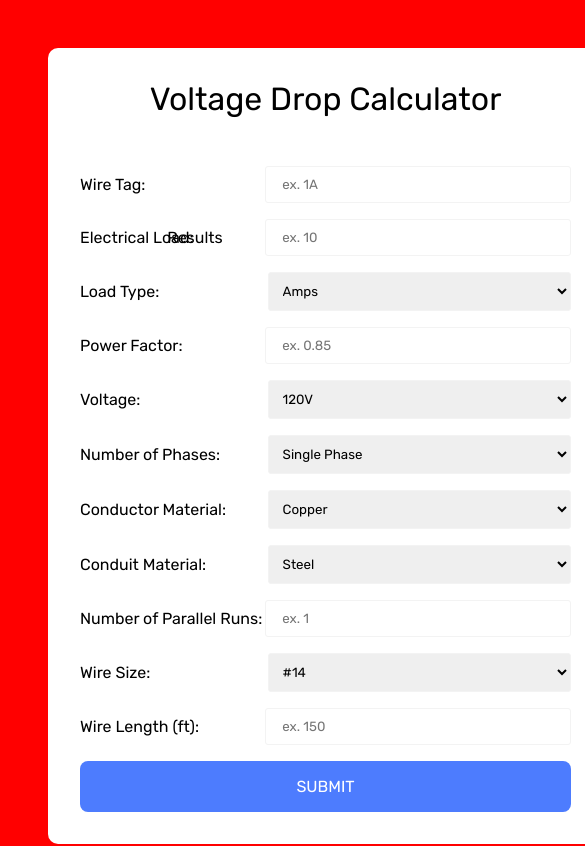
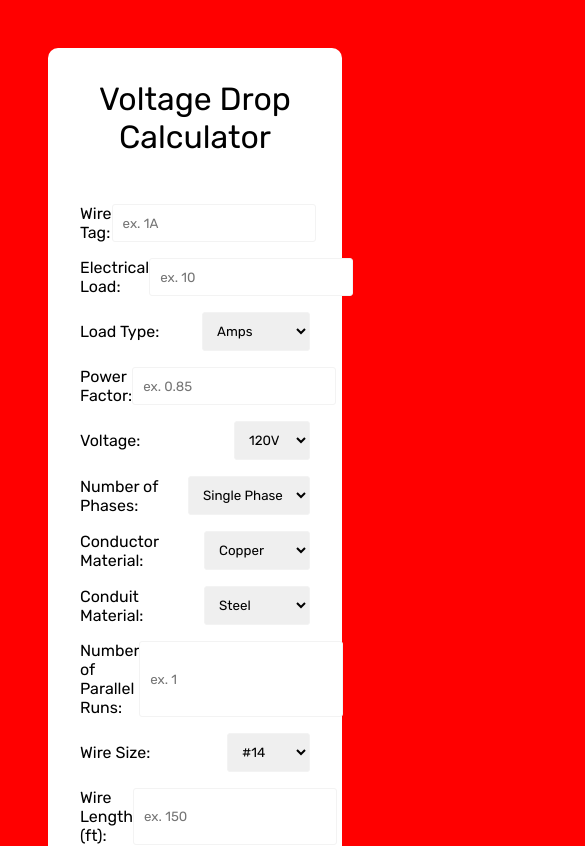
Before and after one commit to jrt5054/vd-calc, a React (Create React App) app: page / in a window 390 px wide. Shown: the top 846 px of the page, 585 px wide, since content can reach past the window. Built offline with nearby package versions, Linux system fonts and the light colour scheme.

Commit message:
update CSS
this is still in progress

```diff
--- a/src/CSS/App.css
+++ b/src/CSS/App.css
@@ -27,13 +27,7 @@ p {
   align-self: center;
 }
 
-/* part of input-div */
-.form-input, .form-select {
-  flex: 1.5 1 0;
-  padding: .75em;
-  border: 1px solid #f3f3f3;
-  border-radius: 3px;
-}
+
 
 .form-input {
   /* this adjusts the very small spacing difference between selects and text inputs */
@@ -126,9 +120,11 @@ li:first-child {
 /* BELOW IS FOR LARGE SCREENS */
 @media screen and (min-width: 1200px){
   .form-area-div {
-    width: 555px;
-    height: 100px;
+    /* min-width: 40vw; */
+    height: 100vh;
     position: fixed;
+    overflow-y: auto;
+    overflow-x: hidden;
   }
 
   .results-area {
@@ -155,6 +151,14 @@ li:first-child {
     display: flex;
     flex-direction: column;
   }
+
+  /* part of input-div */
+.form-input, .form-select {
+  flex: 1.5 1 0;
+  padding: .75em;
+  border: 1px solid #f3f3f3;
+  border-radius: 3px;
+}
 }
 
 /* ======================================================= */
@@ -165,14 +169,14 @@ li:first-child {
   }
 
   .form-area-div {
-    width: 555px;
-    height: 100px;
+    width: 100vw;
   }
 
   .results-area {
     display: flex;
     flex-direction: column;
     align-items: center;
+    width: 100vw;
   }
 
   .results-header {
@@ -183,11 +187,18 @@ li:first-child {
   .form-area {
     border-radius: 10px;
     padding: 2em;
-    width: 555px;
+    width: auto;
     background: white;
     margin: var(--form-margin);
     margin-bottom: 1em;
     display: flex;
     flex-direction: column;
   }
+  /* part of input-div */
+  .form-input, .form-select {
+    flex: 1.5 auto 0;
+    padding: .75em;
+    border: 1px solid #f3f3f3;
+    border-radius: 3px;
+  }
 }
```
